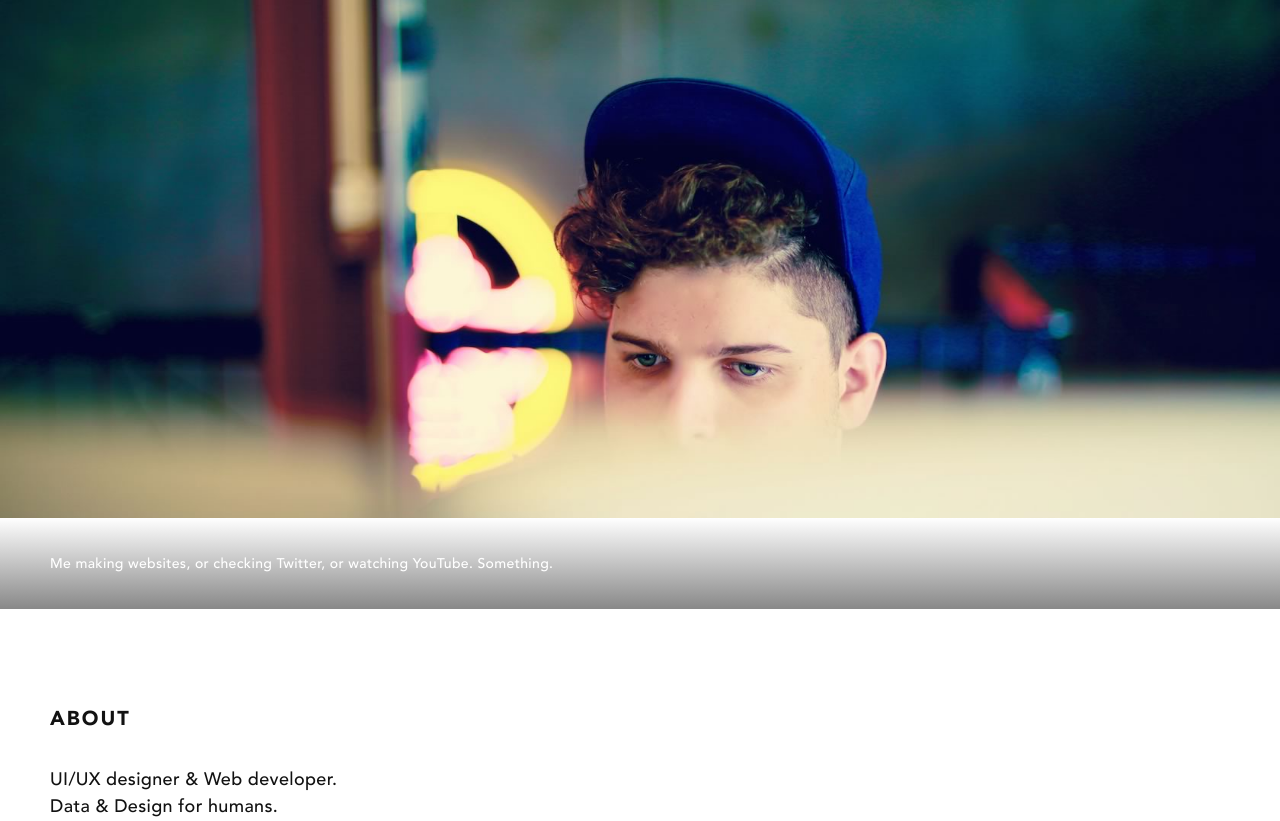
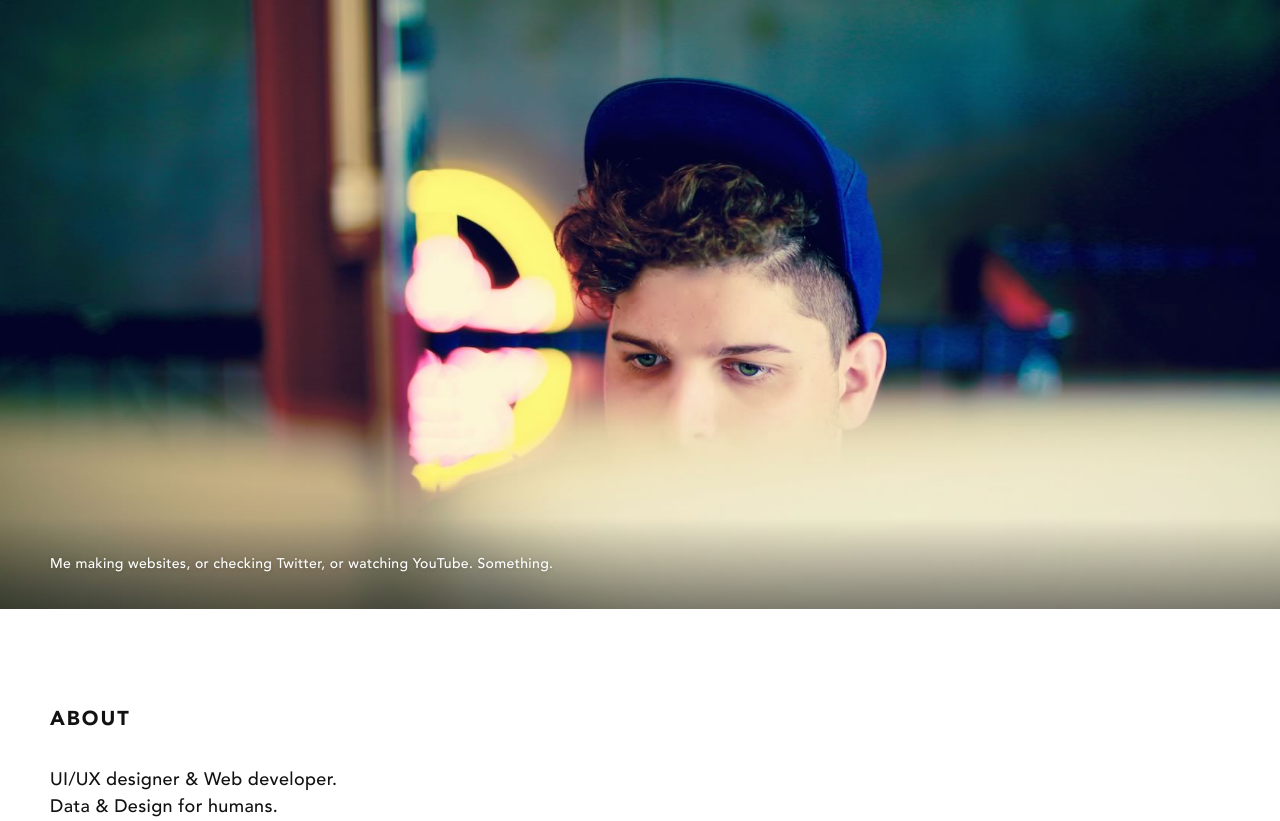
Before and after one commit to scottdejonge/scottdejonge.github.io, a PHP site: page / in a window 1280 px wide. Shown: the part 397-1218 px from the top of the page. Run offline with PHP 8.4, Linux system fonts and the light colour scheme.

Commit message:
Hero caption styles

```diff
--- a/generated/styles/styles.css
+++ b/generated/styles/styles.css
@@ -3804,6 +3804,8 @@ figcaption {
     right: 0;
     padding: 35px 50px;
     color: #ffffff;
+    background: transparent;
+    text-shadow: 0px 1px 4px rgba(18, 18, 18, 0.2);
     background-image: -webkit-linear-gradient(top, rgba(18, 18, 18, 0) 0%, rgba(18, 18, 18, 0.5) 100%);
     background-image: -moz-linear-gradient(top, rgba(18, 18, 18, 0) 0%, rgba(18, 18, 18, 0.5) 100%);
     background-image: -ms-linear-gradient(top, rgba(18, 18, 18, 0) 0%, rgba(18, 18, 18, 0.5) 100%);
--- a/styles/components/hero.less
+++ b/styles/components/hero.less
@@ -13,6 +13,8 @@
 		right: 0;
 		padding: @padding-small @padding-medium;
 		color: @white;
+		background: transparent;
+		text-shadow: 0px 1px 4px fade(@dark, 20%);
 		.gradient(fade(@dark, 0%), 0%, fade(@dark, 50%), 100%);
 	}
 }
```
